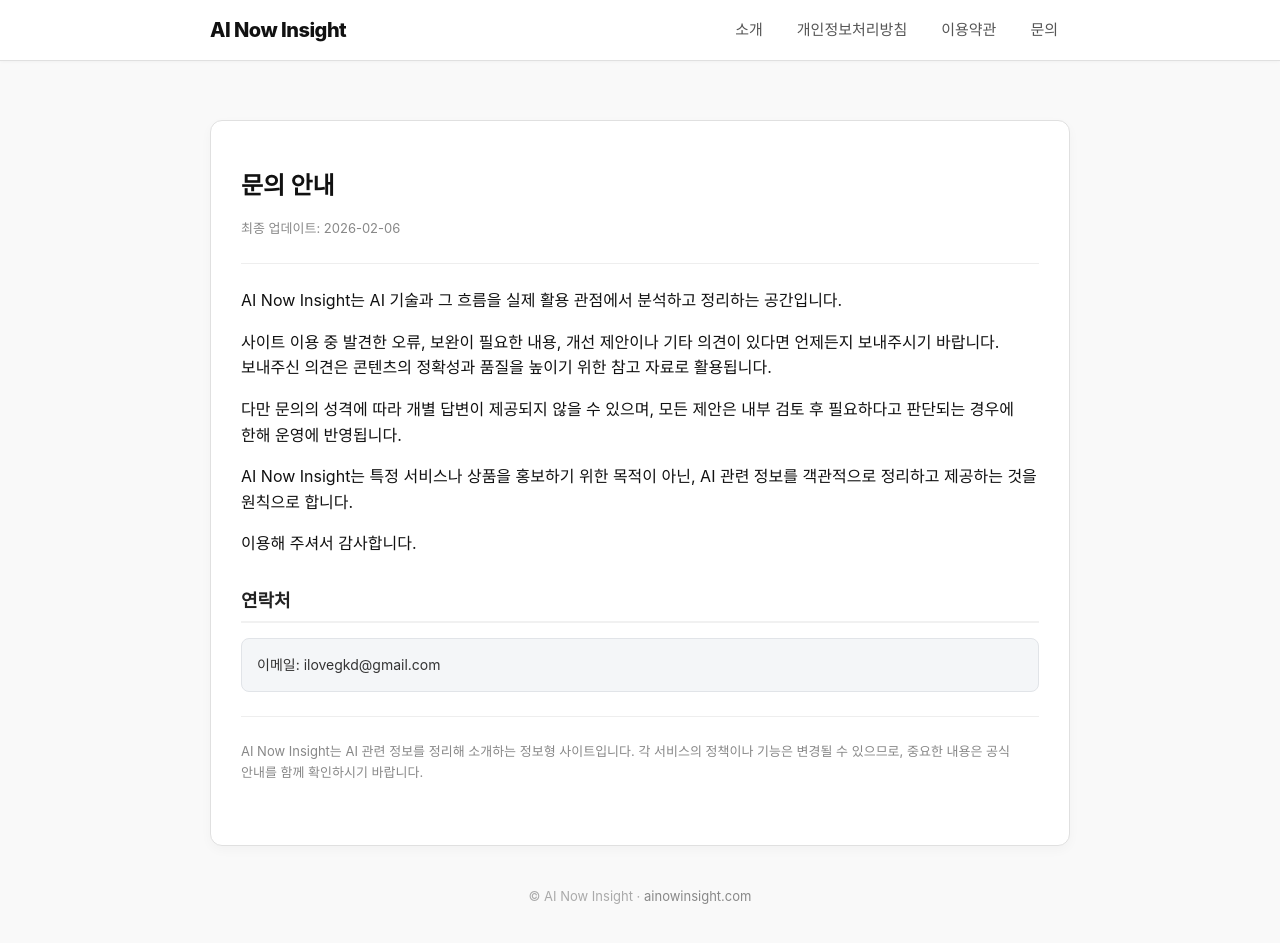
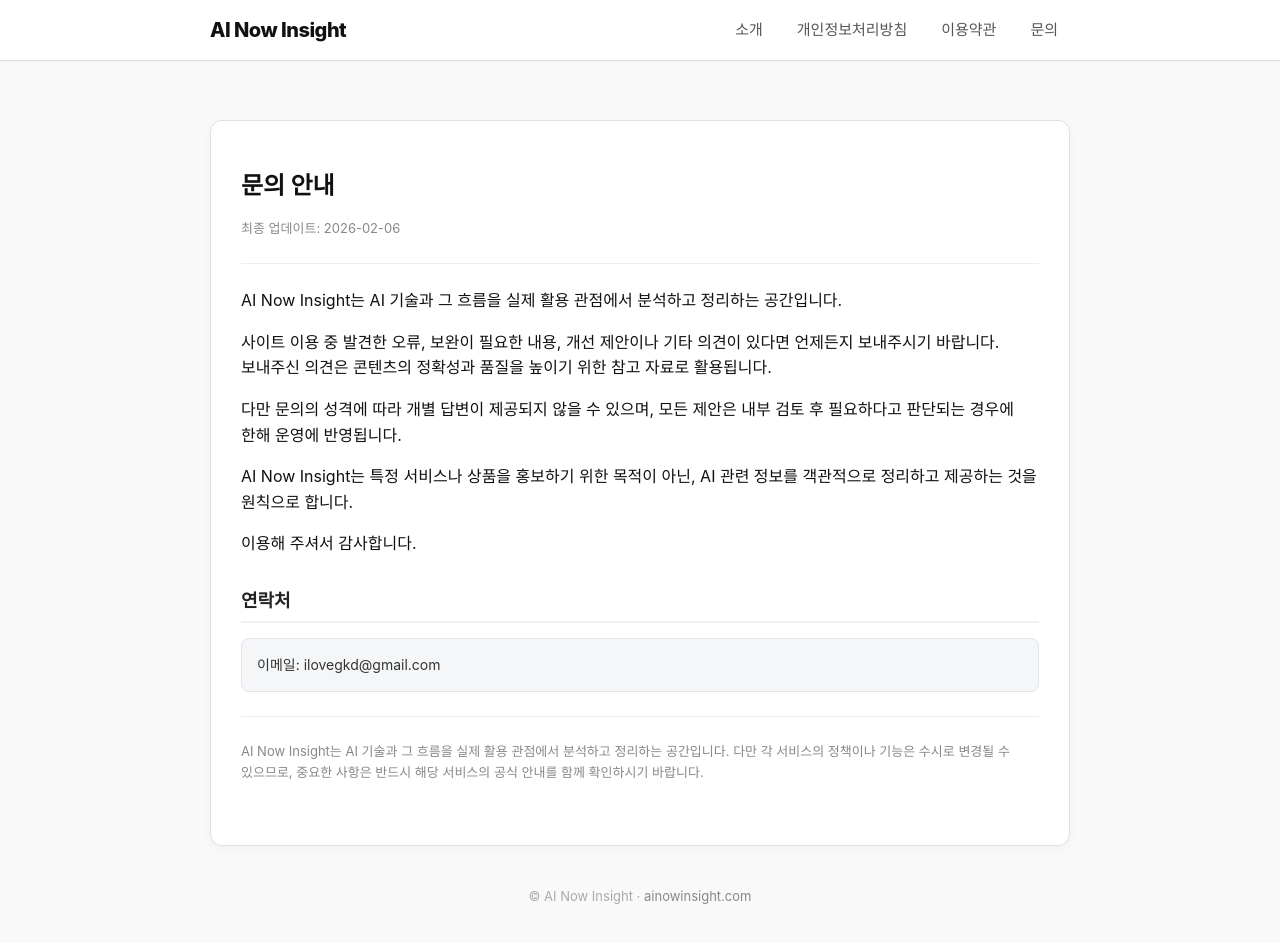
Before and after one commit to ilovegkd/ilovegkd.github.io, a Jekyll site: the page contact.html, which Jekyll copies as it is, in a window 1280 px wide and 947 px high. Shown: the top 943 px of the window. Built offline with Jekyll 4.4.1, drawn with Linux system fonts in a browser that asks for light colours.

Commit message:
Update contact.html

```diff
--- a/contact.html
+++ b/contact.html
@@ -48,9 +48,7 @@
 
         <hr />
         <p class="meta">
-          AI Now Insight는 AI 관련 정보를 정리해 소개하는 정보형 사이트입니다.
-각 서비스의 정책이나 기능은 변경될 수 있으므로,
-중요한 내용은 공식 안내를 함께 확인하시기 바랍니다.
+         AI Now Insight는 AI 기술과 그 흐름을 실제 활용 관점에서 분석하고 정리하는 공간입니다. 다만 각 서비스의 정책이나 기능은 수시로 변경될 수 있으므로, 중요한 사항은 반드시 해당 서비스의 공식 안내를 함께 확인하시기 바랍니다.
         </p>
       </div>
     </section>
```
